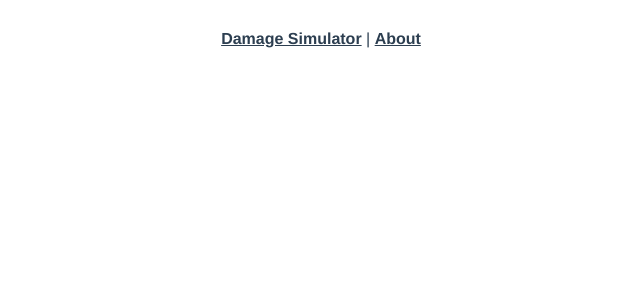
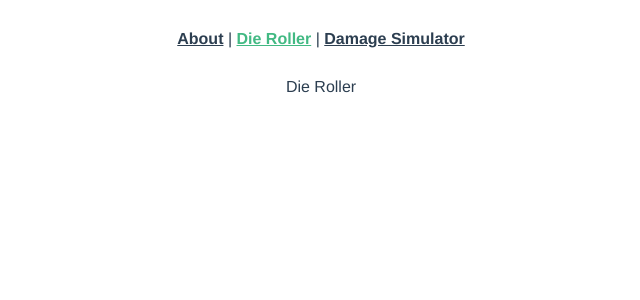
Before and after one commit to charles-oder/pathfinder-damage-calc, a Vue app: page /die-roller in a window 1280 px wide. Shown: the top 300 px of the page, without its empty margins (309-949 px from the left). Built offline with nearby package versions, Linux system fonts and the light colour scheme.

Commit message:
added view for die roller

```diff
--- a/src/App.vue
+++ b/src/App.vue
@@ -1,8 +1,9 @@
 <template>
   <div id="app">
     <div id="nav">
-      <router-link to="/damage-sim">Damage Simulator</router-link> |
-      <router-link to="/about">About</router-link>
+      <router-link to="/about">About</router-link> |
+      <router-link to="/die-roller">Die Roller</router-link> |
+      <router-link to="/damage-sim">Damage Simulator</router-link>
     </div>
     <router-view />
   </div>
--- a/src/router/index.ts
+++ b/src/router/index.ts
@@ -1,5 +1,6 @@
 import { createRouter, createWebHistory, RouteRecordRaw } from "vue-router";
-import Home from "../views/DamageSim.vue";
+import DamageSim from "../views/DamageSim.vue";
+import DieRollerCollection from "../views/DieRollerCollection.vue";
 
 const routes: Array<RouteRecordRaw> = [
   {
@@ -9,7 +10,12 @@ const routes: Array<RouteRecordRaw> = [
   {
     path: "/damage-sim",
     name: "DamageSim",
-    component: Home
+    component: DamageSim
+  },
+  {
+    path: "/die-roller",
+    name: "DieRollerCollection",
+    component: DieRollerCollection
   },
   {
     path: "/about",
--- /dev/null
+++ b/src/views/DieRollerCollection.vue
@@ -0,0 +1,29 @@
+<template>
+  <div class="die-roller-collection">
+    Die Roller
+  </div>
+</template>
+
+<script lang="ts">
+import { defineComponent, reactive } from "vue";
+import HomeViewModel from "@/views/home-view-model";
+
+export default defineComponent({
+  name: "DieRollerCollection",
+  components: {},
+  setup() {
+    const viewModel = reactive(new HomeViewModel());
+
+    return {
+      viewModel
+    };
+  }
+});
+</script>
+
+<style scoped lang="scss">
+.die-roller-collection {
+  width: 100%;
+  margin: 0;
+}
+</style>
```
